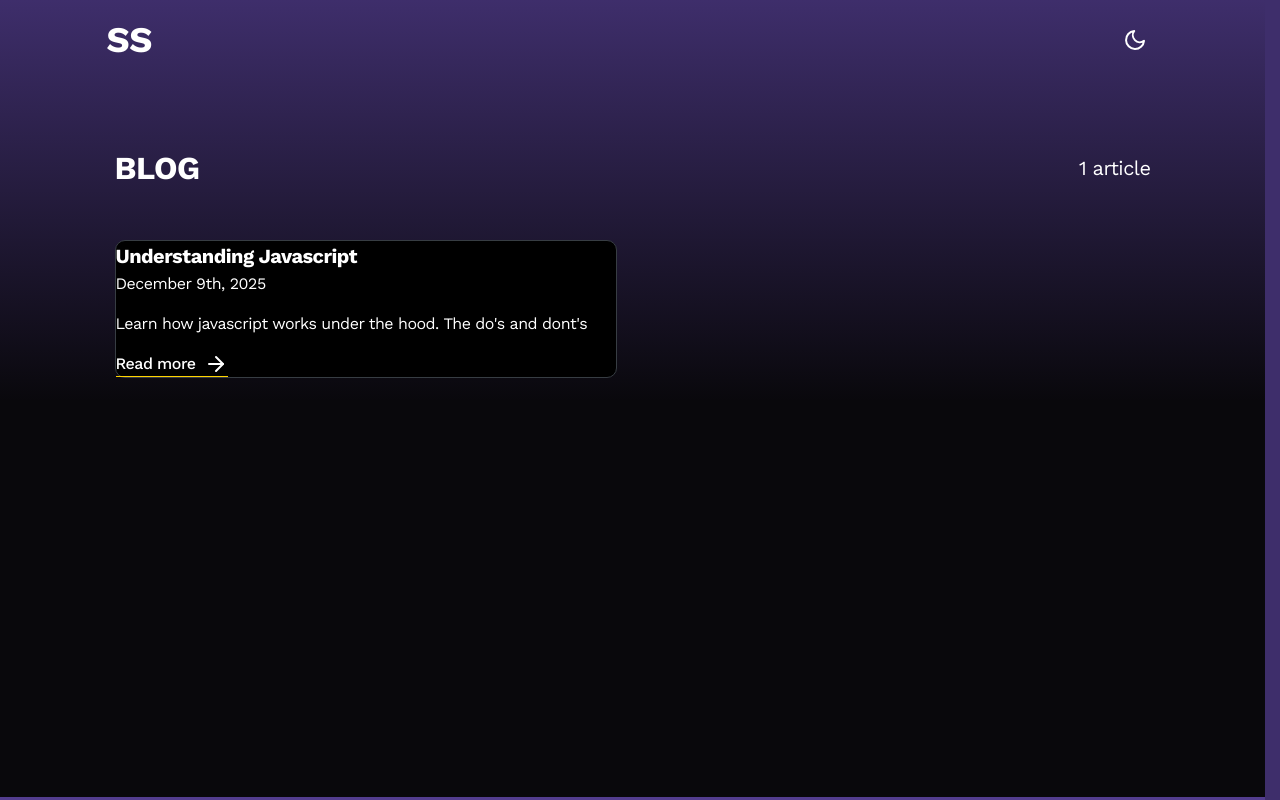
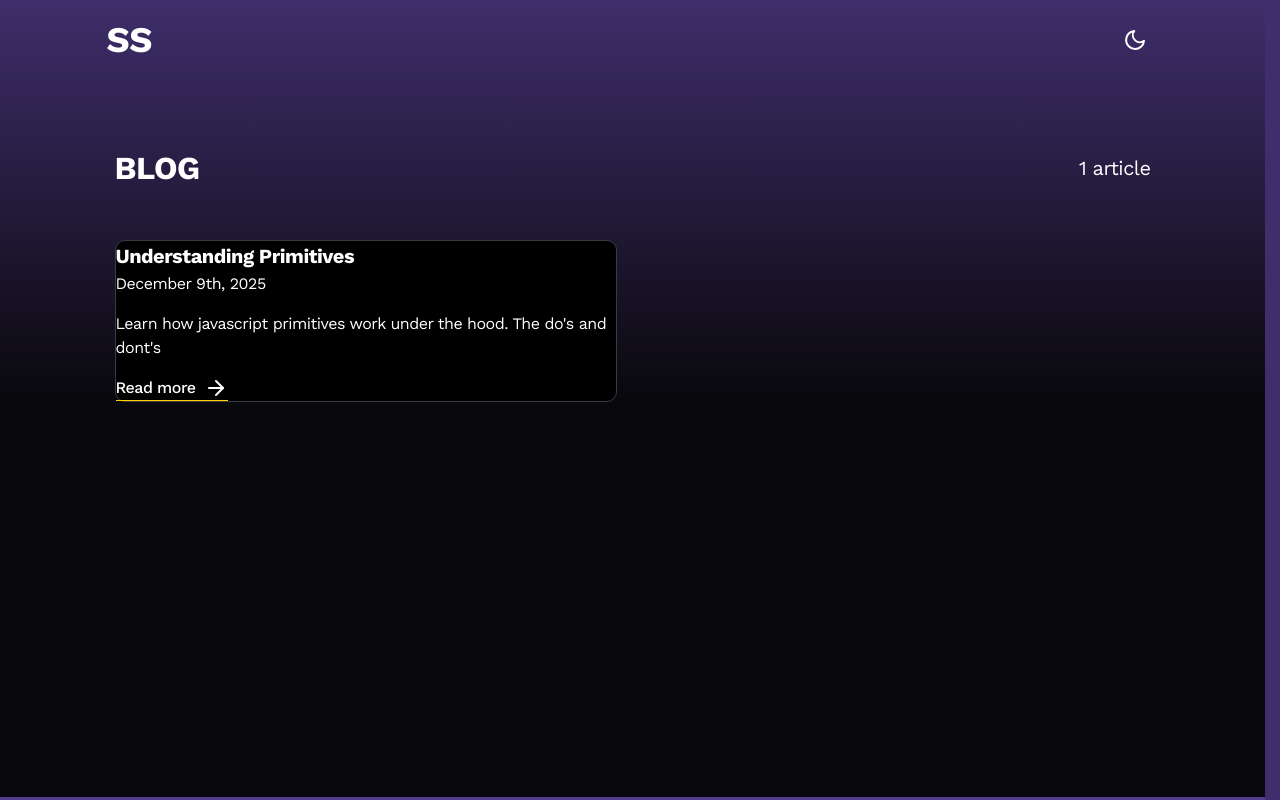
Before and after one commit to SajanGhuman/blog, a Next.js app: page / in a window 1280 px wide. Built offline with nearby package versions, Linux system fonts and the light colour scheme; no server answers; a web font is replaced by a local one.

Commit message:
Change blog title from 'Understanding_Javascript' to 'UnderstandingPrimitives'

```diff
--- a/src/app/blogs/UnderstandJavascript/UnderstandJavascript.tsx
+++ b/src/app/blogs/UnderstandingPrimitives/UnderstandPrimitives.tsx
@@ -1,4 +1,4 @@
-import styles from "./UnderstandJavascript.module.css";
+import styles from "./UnderstandPrimitives.module.css";
 import { format } from "date-fns";
 import { BlogGridType } from "../index";
 import CodeSnippet from "@/components/CodeSnippet/CodeSnippet";
@@ -9,7 +9,7 @@ type Props = {
   metadata: BlogGridType;
 };
 
-export default function UnderstandingJavascript({ metadata }: Props) {
+export default function UnderstandingPrimitives({ metadata }: Props) {
   let { title, date } = metadata;
 
   const files = {
--- a/src/app/blogs/index.ts
+++ b/src/app/blogs/index.ts
@@ -1,4 +1,4 @@
-import UnderstandingJavascript from "./UnderstandJavascript/UnderstandJavascript";
+import UnderstandingPrimitives from "./UnderstandingPrimitives/UnderstandPrimitives";
 
 export type BlogGridType = {
   title: string;
@@ -11,5 +11,5 @@ export const blogComponents: Record<
   string,
   React.FC<{ metadata: BlogGridType }>
 > = {
-  UnderstandingJavascript: UnderstandingJavascript,
+  UnderstandingPrimitives: UnderstandingPrimitives,
 };
--- a/src/blogs.js
+++ b/src/blogs.js
@@ -1,8 +1,8 @@
 export const blog = [
   {
-    title: "Understanding Javascript",
-    slug: "UnderstandingJavascript",
+    title: "Understanding Primitives",
+    slug: "UnderstandingPrimitives",
     date: "2025-12-09t12:00:00-0400",
-    desc: "Learn how javascript works under the hood. The do's and dont's",
+    desc: "Learn how javascript primitives work under the hood. The do's and dont's",
   },
 ];
```
Also changed, not shown: src/app/blogs/UnderstandingPrimitives/UnderstandPrimitives.module.css (renamed from src/app/blogs/UnderstandJavascript/UnderstandJavascript.module.css).
